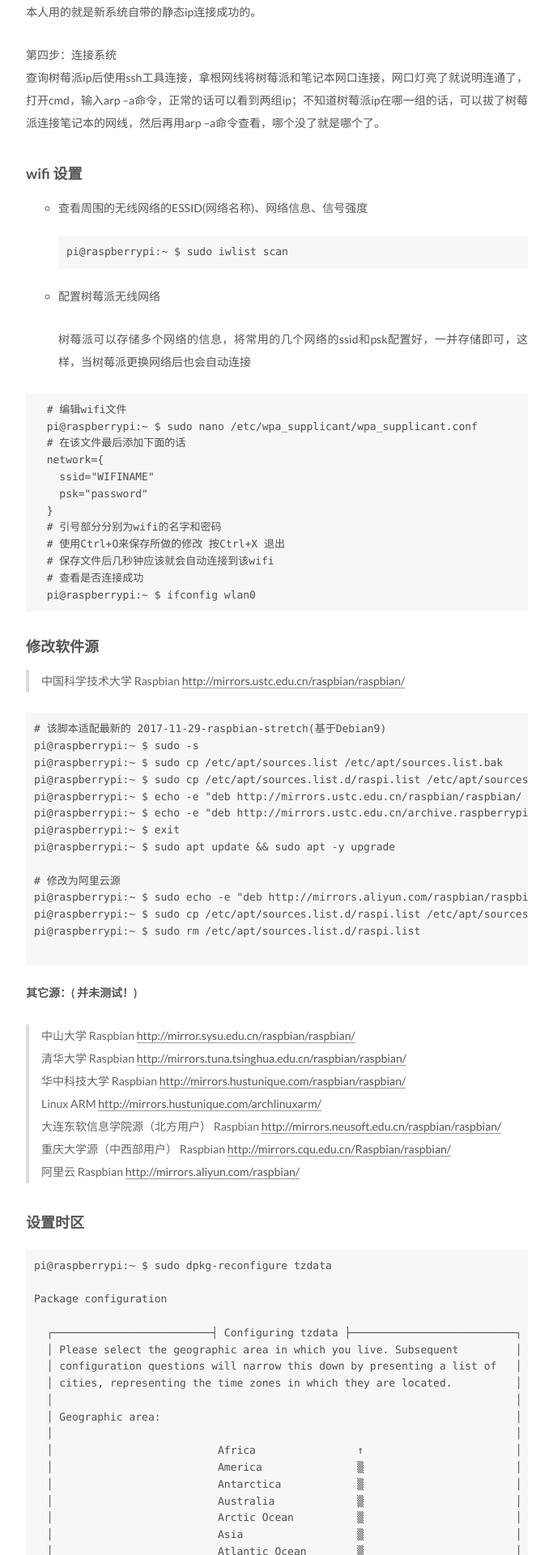
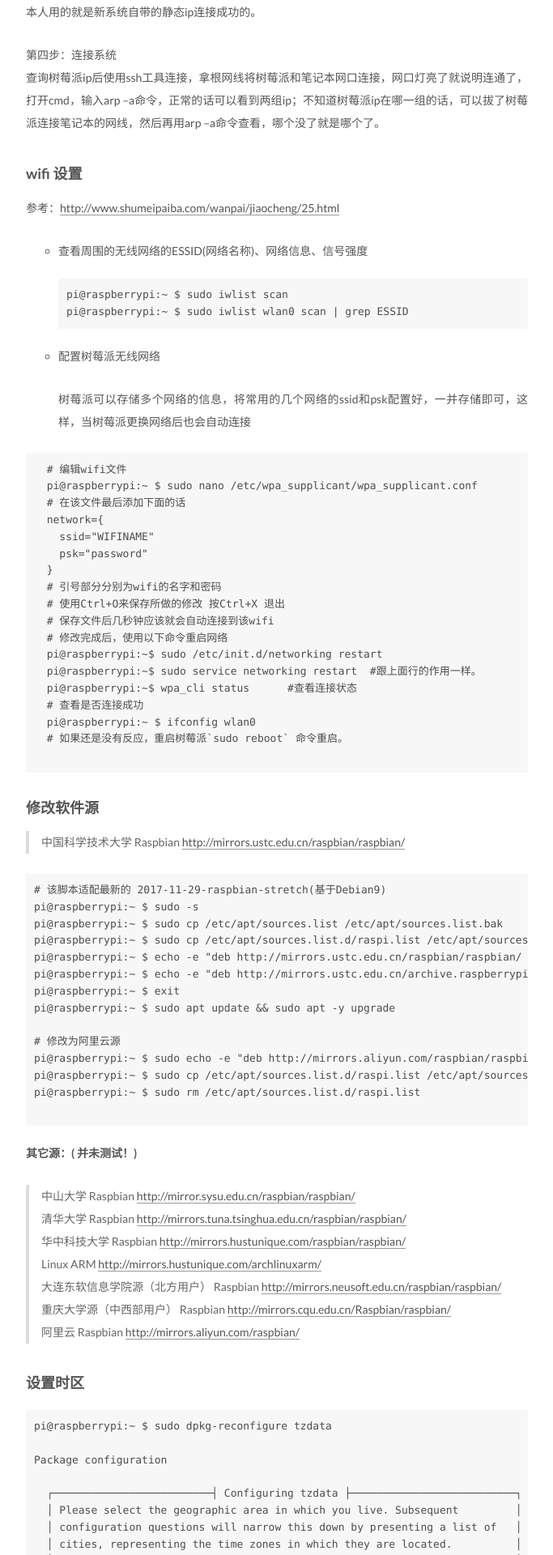
Before and after one commit to jiangsyace/blog, a Jekyll site: the page built from _posts/2018-03-13-树莓派系统安装.md, in a window 1280 px wide. Shown: the part 1054-2974 px from the top of the page at 81% size, without its empty margins (428-1111 px from the left). Built offline with Jekyll 4.4.1, drawn with Linux system fonts in a browser that asks for light colours; comment, search, counter and statistics services are not loaded; some of the changed text lies outside the part shown.

Commit message:
20180517

````diff
--- a/_posts/2018-03-13-树莓派系统安装.md
+++ b/_posts/2018-03-13-树莓派系统安装.md
@@ -38,10 +38,11 @@ SD系统烧好后，先别拔，进入SD卡的boot根目录，新建一个ssh文
 查询树莓派ip后使用ssh工具连接，拿根网线将树莓派和笔记本网口连接，网口灯亮了就说明连通了，打开cmd，输入arp –a命令，正常的话可以看到两组ip；不知道树莓派ip在哪一组的话，可以拔了树莓派连接笔记本的网线，然后再用arp –a命令查看，哪个没了就是哪个了。
 
 ### wifi 设置
-
+参考：[http://www.shumeipaiba.com/wanpai/jiaocheng/25.html](http://www.shumeipaiba.com/wanpai/jiaocheng/25.html)
 + 查看周围的无线网络的ESSID(网络名称)、网络信息、信号强度
 ```
 pi@raspberrypi:~ $ sudo iwlist scan
+pi@raspberrypi:~ $ sudo iwlist wlan0 scan | grep ESSID
 ```
 
 + 配置树莓派无线网络
@@ -59,8 +60,14 @@ pi@raspberrypi:~ $ sudo iwlist scan
   # 引号部分分别为wifi的名字和密码
   # 使用Ctrl+O来保存所做的修改 按Ctrl+X 退出
   # 保存文件后几秒钟应该就会自动连接到该wifi
+  # 修改完成后，使用以下命令重启网络
+  pi@raspberrypi:~$ sudo /etc/init.d/networking restart
+  pi@raspberrypi:~$ sudo service networking restart  #跟上面行的作用一样。
+  pi@raspberrypi:~$ wpa_cli status      #查看连接状态
   # 查看是否连接成功
   pi@raspberrypi:~ $ ifconfig wlan0
+  # 如果还是没有反应，重启树莓派`sudo reboot` 命令重启。
+
 ```
 
 ### 修改软件源
@@ -178,15 +185,15 @@ Linux安装Sync [https://help.resilio.com/hc/en-us/articles/206178924](https://h
   # 解压
   $ sudo tar -zxvf resilio-sync_armhf.tar.gz
   # 运行
-  $ cd /root/rslsync #进入所在目录
-  $ ./rslsync --webui.listen 192.168.2.127:8888
+  $ cd /usr/local/sync #进入所在目录
+  $ sudo ./rslsync --webui.listen 192.168.2.127:8888
 ```
   设置开机启动，创建脚本文件rslsync.sh，设置权限755，放入/etc/init.d目录
 ```
   $ sudo vim /etc/init.d/rslsync.sh
 
   #!/bin/sh
-  cd /usr/local/rslsync #进入软件所在目录
+  cd /usr/local/sync #进入软件所在目录
   ./rslsync --webui.listen 192.168.2.1:8888 #启动软件
 
   $ chmod 755 /etc/init.d/rslsync.sh
````
